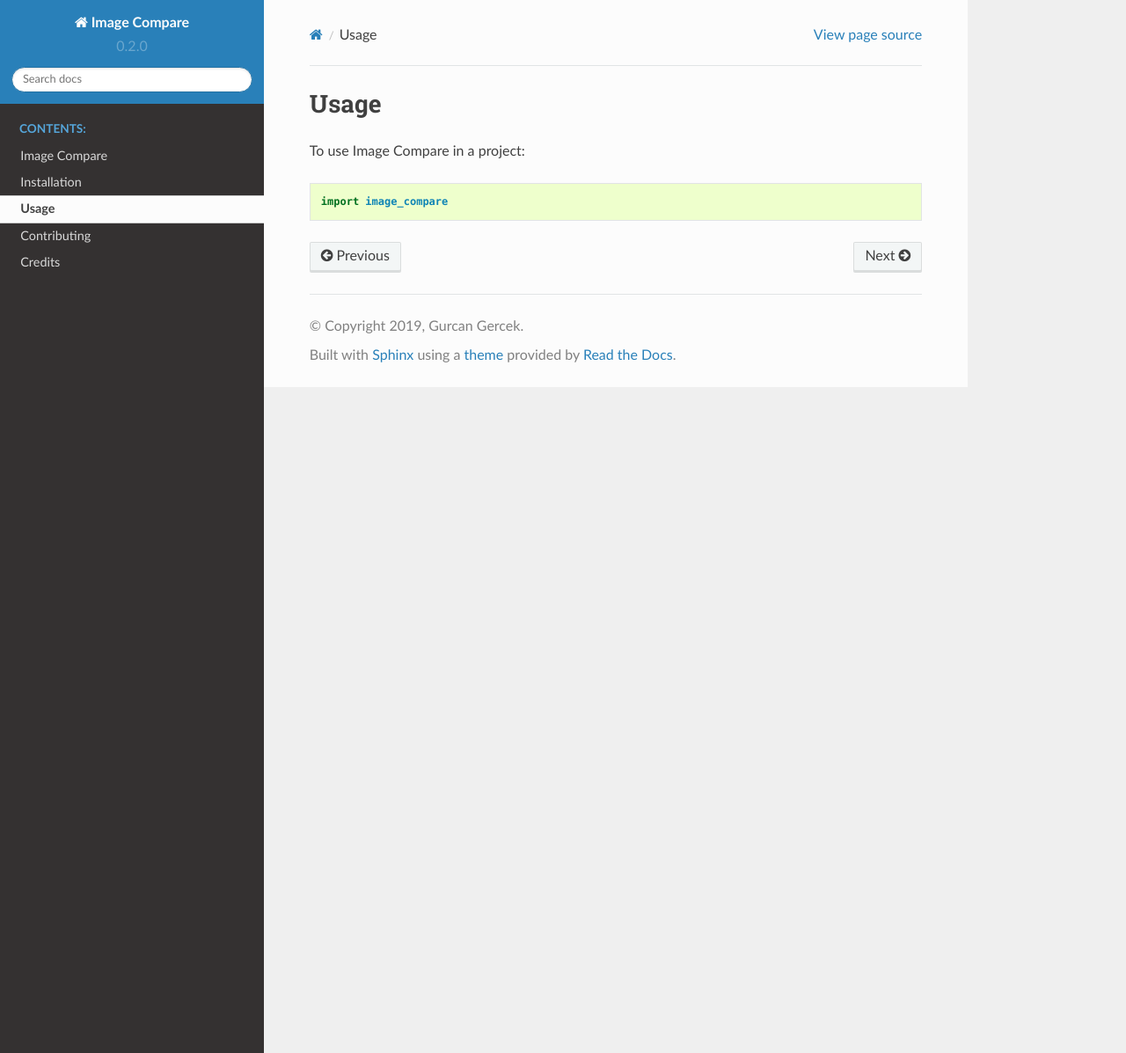
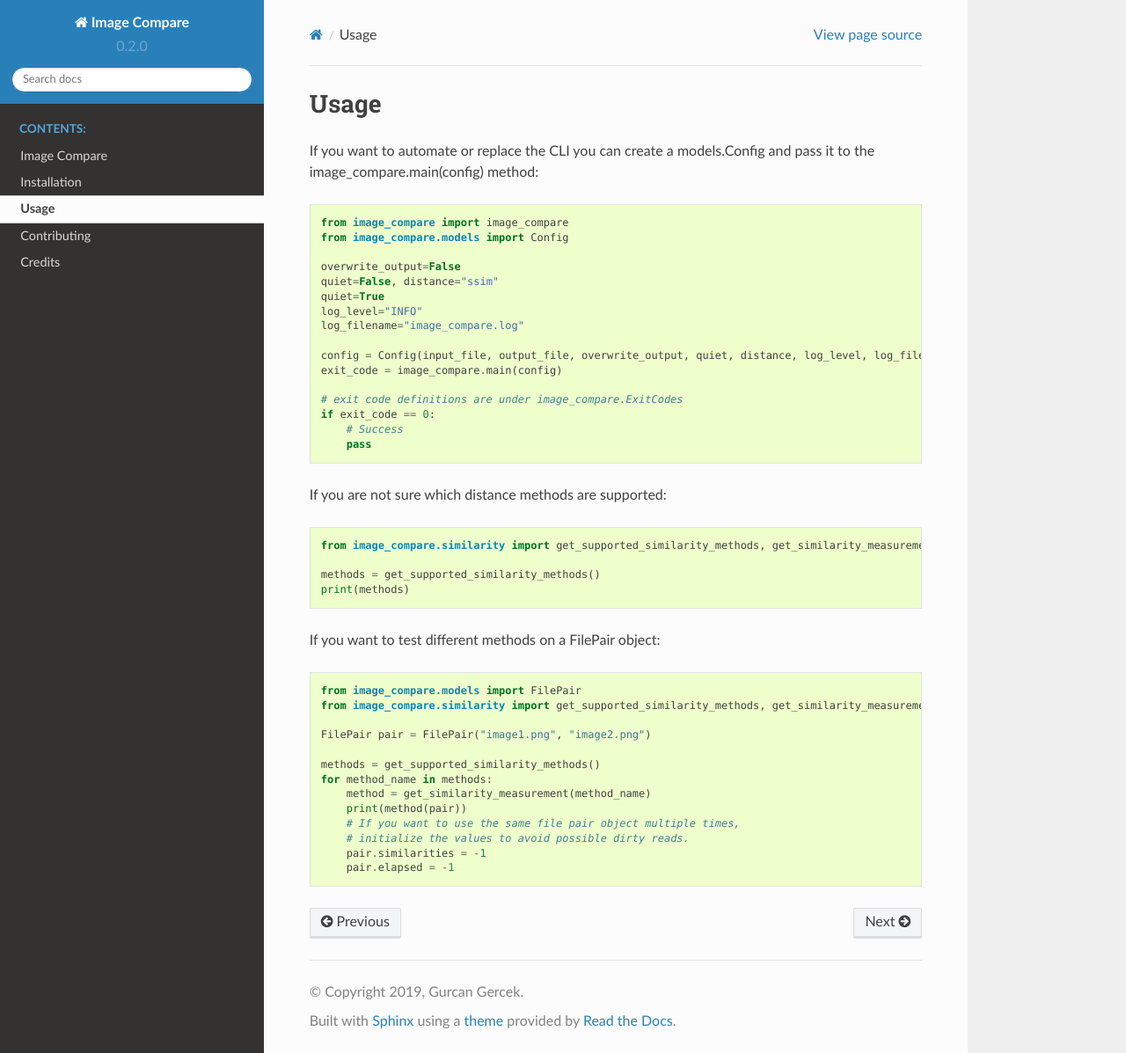
Before and after one commit to ggercek/image_compare, a Sphinx documentation site: the page built from docs/usage.rst, in a window 1280 px wide and 1197 px high. Shown: the whole window at 88% size. Built offline with Sphinx 7.4.7 and the Read the Docs theme 2.0.0, drawn with Linux system fonts in a browser that asks for light colours; pages that are not in the unit, such as notebooks, are missing from menus.

```diff
--- a/docs/usage.rst
+++ b/docs/usage.rst
@@ -2,6 +2,45 @@
 Usage
 =====
 
-To use Image Compare in a project::
+If you want to automate or replace the CLI you can create a models.Config and pass it to the image_compare.main(config)
+method::
 
-    import image_compare
+    from image_compare import image_compare
+    from image_compare.models import Config
+
+    overwrite_output=False
+    quiet=False, distance="ssim"
+    quiet=True
+    log_level="INFO"
+    log_filename="image_compare.log"
+
+    config = Config(input_file, output_file, overwrite_output, quiet, distance, log_level, log_filename)
+    exit_code = image_compare.main(config)
+
+    # exit code definitions are under image_compare.ExitCodes
+    if exit_code == 0:
+        # Success
+        pass
+
+If you are not sure which distance methods are supported::
+
+    from image_compare.similarity import get_supported_similarity_methods, get_similarity_measurement
+
+    methods = get_supported_similarity_methods()
+    print(methods)
+
+If you want to test different methods on a FilePair object::
+
+    from image_compare.models import FilePair
+    from image_compare.similarity import get_supported_similarity_methods, get_similarity_measurement
+
+    FilePair pair = FilePair("image1.png", "image2.png")
+
+    methods = get_supported_similarity_methods()
+    for method_name in methods:
+        method = get_similarity_measurement(method_name)
+        print(method(pair))
+        # If you want to use the same file pair object multiple times,
+        # initialize the values to avoid possible dirty reads.
+        pair.similarities = -1
+        pair.elapsed = -1
```
Also changed, not shown: README.rst (+52 -1 lines).
